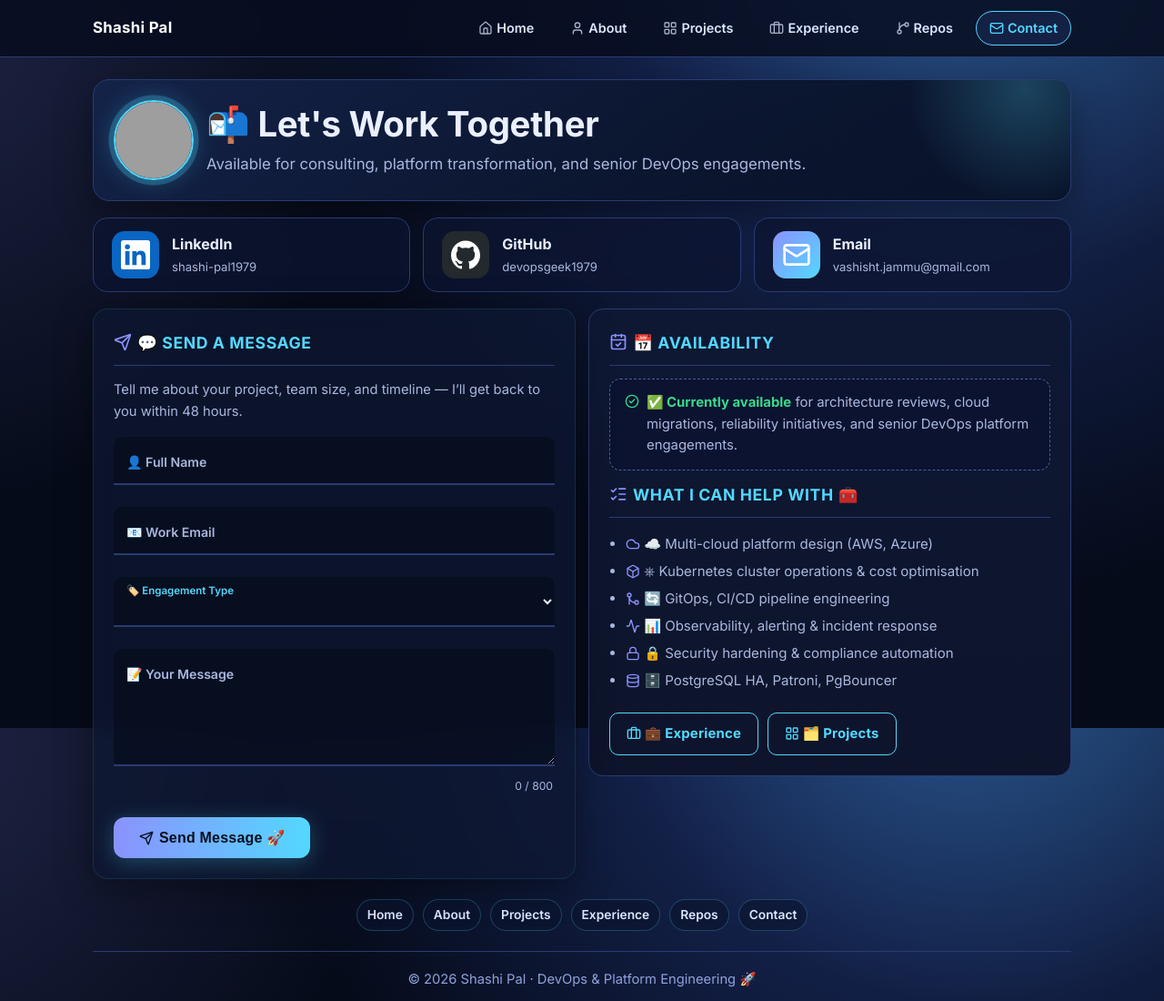
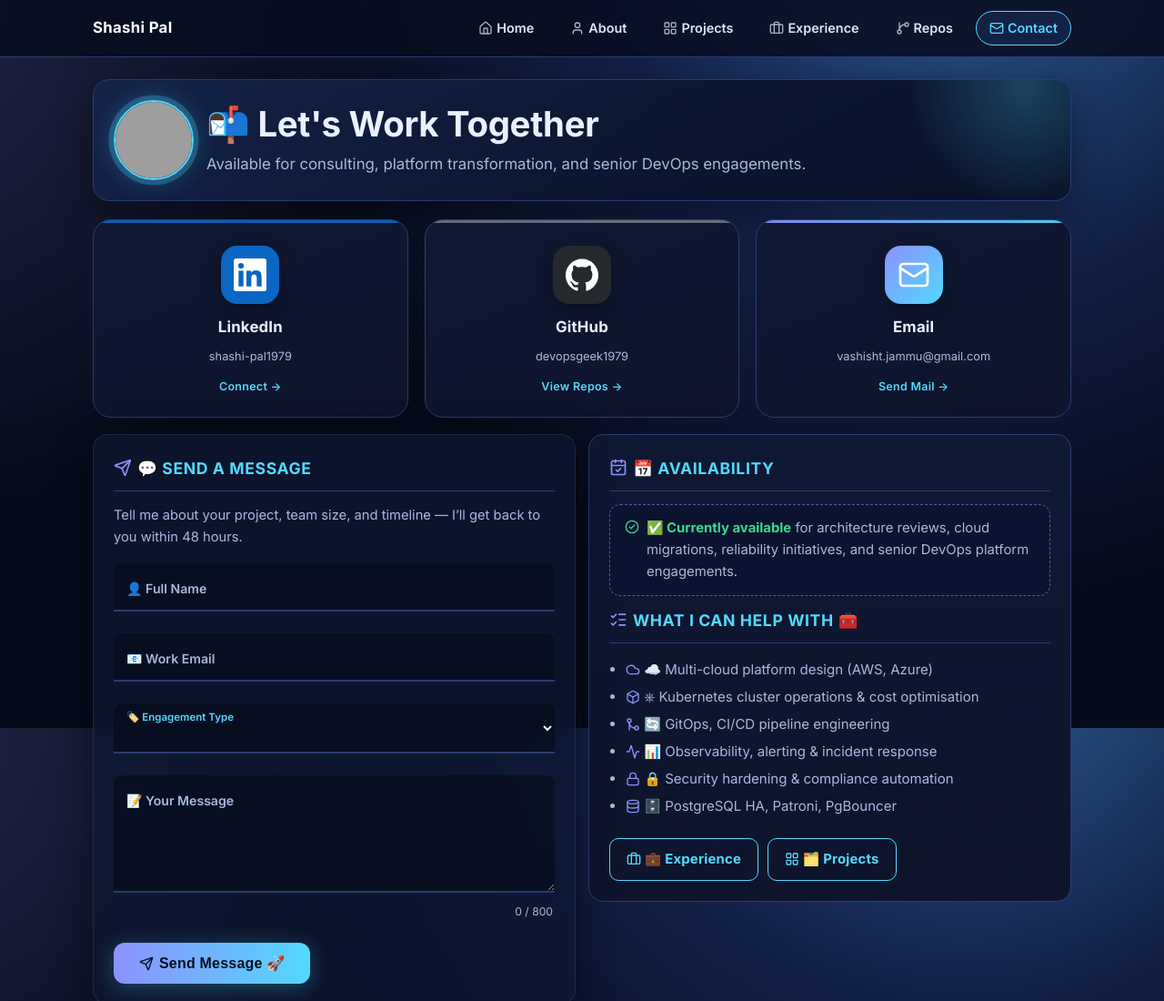
Before and after one commit to devopsgeek1979/devopsgeek1979, a plain HTML site: page contact.html in a window 1280 px wide. Shown: the top 1100 px of the page at 91% size. Drawn offline with nearby package versions, Linux system fonts and the light colour scheme; grey boxes are pictures that could not be loaded.

Commit message:
Redesign brand cards as equal separated grid boxes with vertical layout

```diff
--- a/assets/css/styles.css
+++ b/assets/css/styles.css
@@ -846,69 +846,96 @@ a {
 
 /* ── Brand channel cards (LinkedIn / GitHub / Email) ──────── */
 .brand-channels {
-  margin-top: 18px;
-  display: flex;
-  gap: 14px;
-  flex-wrap: wrap;
+  margin-top: 20px;
+  display: grid;
+  grid-template-columns: repeat(3, 1fr);
+  gap: 18px;
 }
 
 .brand-card {
   display: flex;
+  flex-direction: column;
   align-items: center;
-  gap: 14px;
+  justify-content: center;
+  gap: 10px;
   text-decoration: none;
   color: var(--text);
   border: 1px solid var(--border);
-  border-radius: 16px;
-  padding: 14px 20px;
-  background: rgba(12, 21, 48, 0.75);
-  flex: 1 1 200px;
+  border-radius: 20px;
+  padding: 28px 20px 22px;
+  background: linear-gradient(160deg, var(--panel) 0%, #0d142b 100%);
+  text-align: center;
+  position: relative;
+  overflow: hidden;
   transition: transform var(--transition), border-color var(--transition), box-shadow var(--transition);
   -webkit-backdrop-filter: blur(8px);
   backdrop-filter: blur(8px);
 }
 
+.brand-card::before {
+  content: "";
+  position: absolute;
+  top: 0; left: 0; right: 0;
+  height: 3px;
+  border-radius: 20px 20px 0 0;
+  opacity: 0.9;
+}
+
+.brand-linkedin::before  { background: #0a66c2; }
+.brand-github::before    { background: #6e7681; }
+.brand-email::before     { background: linear-gradient(90deg, var(--accent-2), var(--accent)); }
+
 .brand-card:hover {
-  transform: translateY(-3px);
-  box-shadow: 0 8px 28px rgba(0, 0, 0, 0.35);
+  transform: translateY(-4px);
 }
 
 .brand-logo {
-  width: 52px;
-  height: 52px;
-  border-radius: 14px;
+  width: 64px;
+  height: 64px;
+  border-radius: 18px;
   display: flex;
   align-items: center;
   justify-content: center;
-  flex-shrink: 0;
   color: #fff;
+  margin-bottom: 2px;
+  box-shadow: 0 6px 18px rgba(0,0,0,0.3);
 }
 
-.brand-linkedin .brand-logo { background: #0a66c2; }
-.brand-linkedin:hover        { border-color: #0a66c2; box-shadow: 0 8px 26px rgba(10, 102, 194, 0.35); }
+.brand-linkedin .brand-logo  { background: #0a66c2; }
+.brand-linkedin:hover         { border-color: #0a66c2; box-shadow: 0 10px 30px rgba(10, 102, 194, 0.4); }
 
 .brand-github .brand-logo    { background: #24292e; }
-.brand-github:hover          { border-color: #6e7681; box-shadow: 0 8px 26px rgba(110, 118, 129, 0.35); }
+.brand-github:hover           { border-color: #6e7681; box-shadow: 0 10px 30px rgba(110, 118, 129, 0.4); }
 
 .brand-email .brand-logo     { background: linear-gradient(135deg, var(--accent-2), var(--accent)); }
-.brand-email:hover           { border-color: var(--accent); box-shadow: 0 8px 26px rgba(83, 216, 255, 0.3); }
+.brand-email:hover            { border-color: var(--accent); box-shadow: 0 10px 30px rgba(83, 216, 255, 0.35); }
 
-.brand-info {
-  display: flex;
-  flex-direction: column;
-  gap: 2px;
-}
-
-.brand-name {
-  font-size: 1rem;
+.brand-label {
+  font-size: 1.05rem;
   font-weight: 700;
   color: var(--text);
+  letter-spacing: 0.2px;
 }
 
 .brand-handle {
-  font-size: 0.82rem;
+  font-size: 0.8rem;
   color: var(--muted);
   word-break: break-all;
+  line-height: 1.4;
+}
+
+.brand-cta {
+  margin-top: 4px;
+  font-size: 0.78rem;
+  font-weight: 600;
+  color: var(--accent);
+  letter-spacing: 0.3px;
+}
+
+@media (max-width: 680px) {
+  .brand-channels {
+    grid-template-columns: 1fr;
+  }
 }
 
 /* ── Page-header label ────────────────────────────────────── */
--- a/contact.html
+++ b/contact.html
@@ -40,41 +40,38 @@
         <!-- LinkedIn -->
         <a class="brand-card brand-linkedin" href="https://www.linkedin.com/in/shashi-pal1979/" target="_blank" rel="noopener noreferrer">
           <span class="brand-logo">
-            <svg xmlns="http://www.w3.org/2000/svg" viewBox="0 0 24 24" fill="currentColor" width="32" height="32" aria-hidden="true">
+            <svg xmlns="http://www.w3.org/2000/svg" viewBox="0 0 24 24" fill="currentColor" width="36" height="36" aria-hidden="true">
               <path d="M20.447 20.452h-3.554v-5.569c0-1.328-.027-3.037-1.852-3.037-1.853 0-2.136 1.445-2.136 2.939v5.667H9.351V9h3.414v1.561h.046c.477-.9 1.637-1.85 3.37-1.85 3.601 0 4.267 2.37 4.267 5.455v6.286zM5.337 7.433a2.062 2.062 0 0 1-2.063-2.065 2.064 2.064 0 1 1 2.063 2.065zm1.782 13.019H3.555V9h3.564v11.452zM22.225 0H1.771C.792 0 0 .774 0 1.729v20.542C0 23.227.792 24 1.771 24h20.451C23.2 24 24 23.227 24 22.271V1.729C24 .774 23.2 0 22.222 0h.003z"/>
             </svg>
           </span>
-          <span class="brand-info">
-            <span class="brand-name">LinkedIn</span>
-            <span class="brand-handle">shashi-pal1979</span>
-          </span>
+          <span class="brand-label">LinkedIn</span>
+          <span class="brand-handle">shashi-pal1979</span>
+          <span class="brand-cta">Connect →</span>
         </a>
 
         <!-- GitHub -->
         <a class="brand-card brand-github" href="https://github.com/devopsgeek1979" target="_blank" rel="noopener noreferrer">
           <span class="brand-logo">
-            <svg xmlns="http://www.w3.org/2000/svg" viewBox="0 0 24 24" fill="currentColor" width="32" height="32" aria-hidden="true">
+            <svg xmlns="http://www.w3.org/2000/svg" viewBox="0 0 24 24" fill="currentColor" width="36" height="36" aria-hidden="true">
               <path d="M12 .297c-6.63 0-12 5.373-12 12 0 5.303 3.438 9.8 8.205 11.385.6.113.82-.258.82-.577 0-.285-.01-1.04-.015-2.04-3.338.724-4.042-1.61-4.042-1.61C4.422 18.07 3.633 17.7 3.633 17.7c-1.087-.744.084-.729.084-.729 1.205.084 1.838 1.236 1.838 1.236 1.07 1.835 2.809 1.305 3.495.998.108-.776.417-1.305.76-1.605-2.665-.3-5.466-1.332-5.466-5.93 0-1.31.465-2.38 1.235-3.22-.135-.303-.54-1.523.105-3.176 0 0 1.005-.322 3.3 1.23.96-.267 1.98-.399 3-.405 1.02.006 2.04.138 3 .405 2.28-1.552 3.285-1.23 3.285-1.23.645 1.653.24 2.873.12 3.176.765.84 1.23 1.91 1.23 3.22 0 4.61-2.805 5.625-5.475 5.92.42.36.81 1.096.81 2.22 0 1.606-.015 2.896-.015 3.286 0 .315.21.69.825.57C20.565 22.092 24 17.592 24 12.297c0-6.627-5.373-12-12-12"/>
             </svg>
           </span>
-          <span class="brand-info">
-            <span class="brand-name">GitHub</span>
-            <span class="brand-handle">devopsgeek1979</span>
-          </span>
+          <span class="brand-label">GitHub</span>
+          <span class="brand-handle">devopsgeek1979</span>
+          <span class="brand-cta">View Repos →</span>
         </a>
 
         <!-- Email -->
         <a class="brand-card brand-email" href="mailto:vashisht.jammu@gmail.com">
           <span class="brand-logo">
-            <svg xmlns="http://www.w3.org/2000/svg" viewBox="0 0 24 24" fill="none" stroke="currentColor" stroke-width="2" stroke-linecap="round" stroke-linejoin="round" width="32" height="32" aria-hidden="true">
+            <svg xmlns="http://www.w3.org/2000/svg" viewBox="0 0 24 24" fill="none" stroke="currentColor" stroke-width="1.8" stroke-linecap="round" stroke-linejoin="round" width="36" height="36" aria-hidden="true">
               <rect width="20" height="16" x="2" y="4" rx="2"/>
               <path d="m22 7-8.97 5.7a1.94 1.94 0 0 1-2.06 0L2 7"/>
             </svg>
           </span>
-          <span class="brand-info">
-            <span class="brand-name">Email</span>
-            <span class="brand-handle">vashisht.jammu@gmail.com</span>
-          </span>
+          <span class="brand-label">Email</span>
+          <span class="brand-handle">vashisht.jammu@gmail.com</span>
+          <span class="brand-cta">Send Mail →</span>
         </a>
 
       </section>
```
